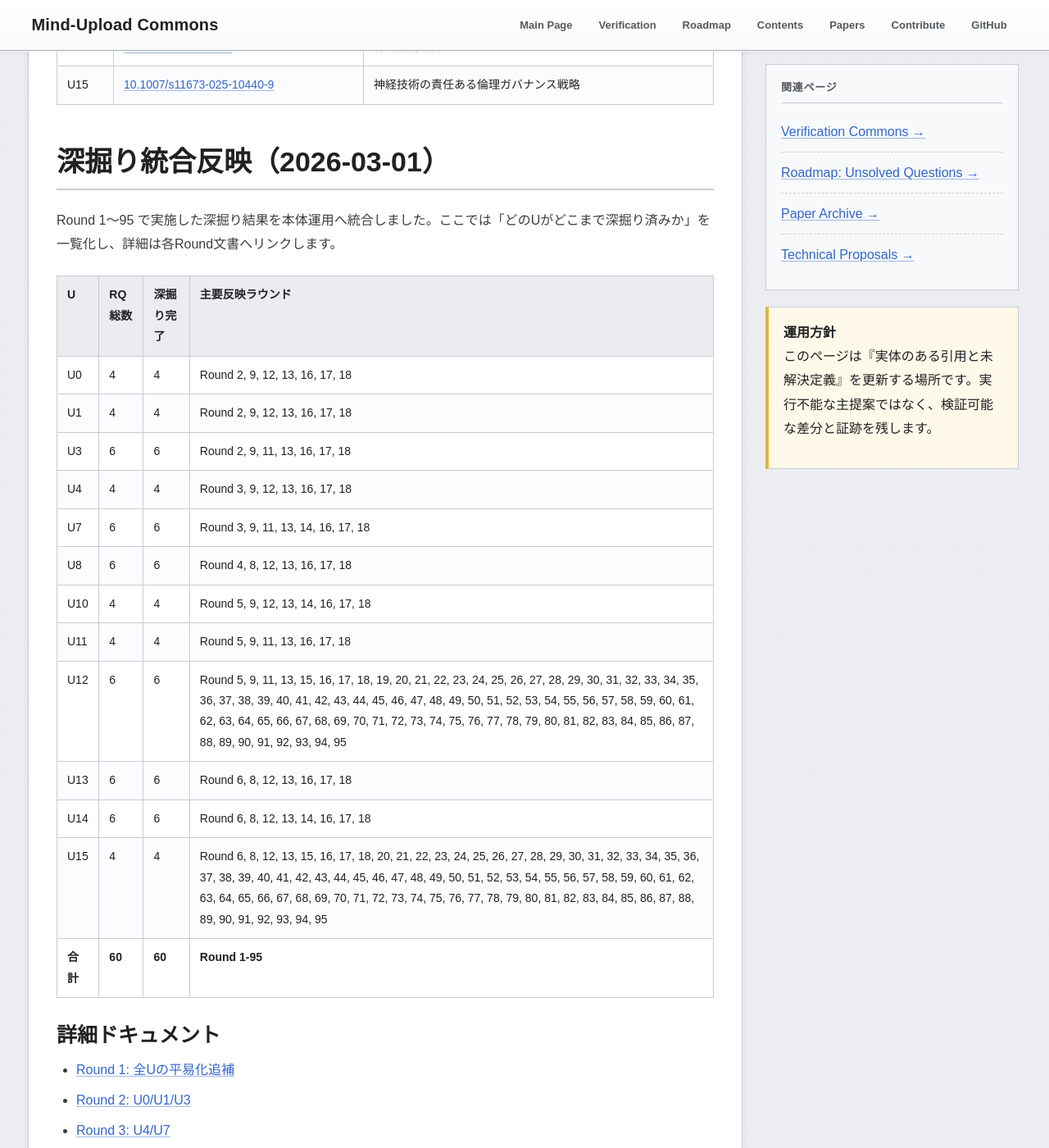
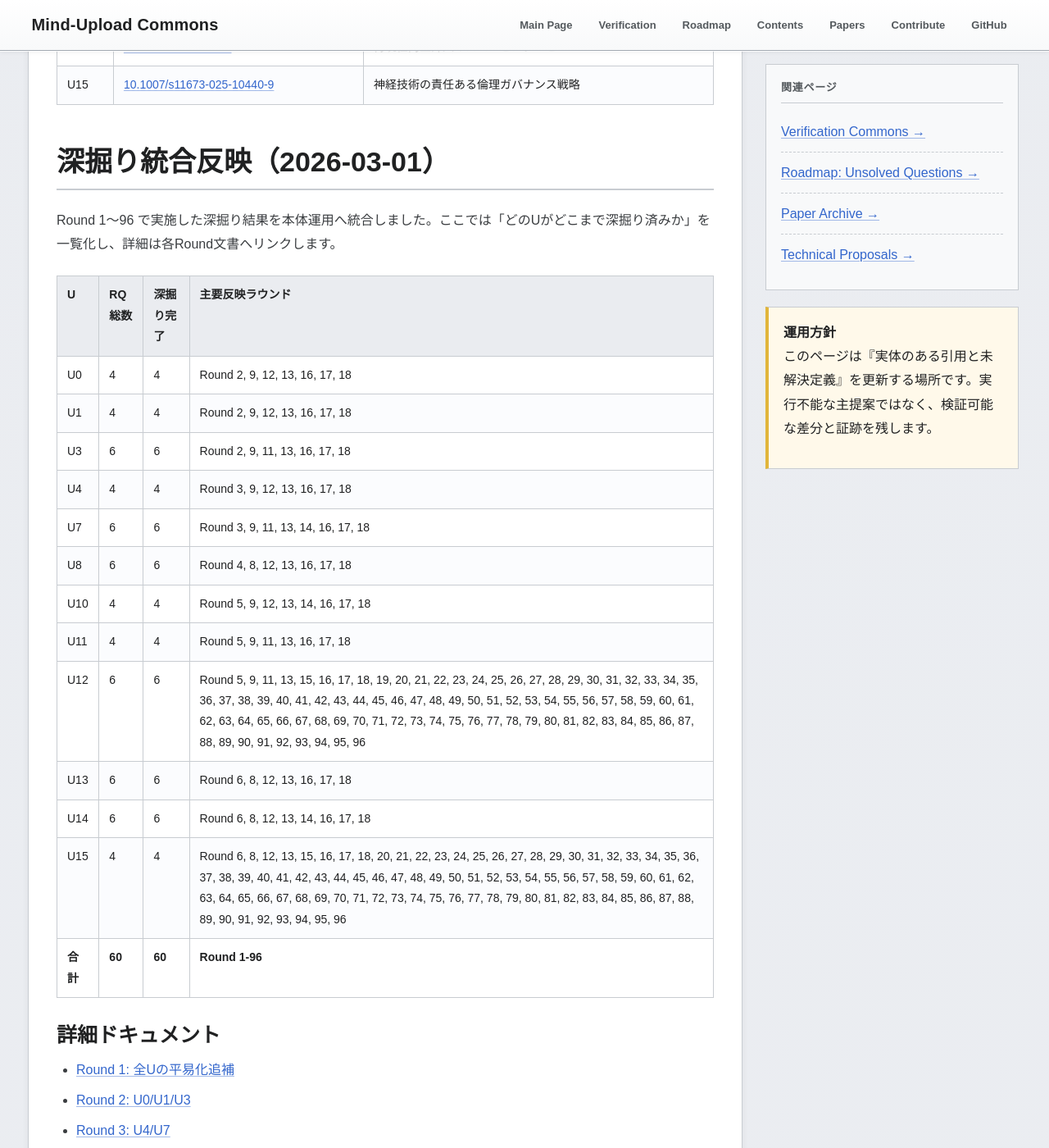
Before and after one commit to yasufumi-nakata/eegflow, a Jekyll site: the page built from research_harvest_50.md, in a window 1280 px wide and 1400 px high, scrolled down 6243 px. Shown: the whole window at 82% size. Built offline with Jekyll 4.4.1, drawn with Linux system fonts in a browser that asks for light colours; some of the changed text lies outside the part shown.

Commit message:
Add Round 96 follow-up reconnect reevaluation outcome ledger and reconnect gate

```diff
--- a/research_harvest_50.md
+++ b/research_harvest_50.md
@@ -156,7 +156,7 @@
 <section class="section" id="deepening-integration-20260301">
 <h2 class="section-title">深掘り統合反映（2026-03-01）</h2>
 <p>
-Round 1〜95 で実施した深掘り結果を本体運用へ統合しました。ここでは「どのUがどこまで深掘り済みか」を一覧化し、詳細は各Round文書へリンクします。
+Round 1〜96 で実施した深掘り結果を本体運用へ統合しました。ここでは「どのUがどこまで深掘り済みか」を一覧化し、詳細は各Round文書へリンクします。
 </p>
 <table class="data-table">
 <thead><tr><th>U</th><th>RQ総数</th><th>深掘り完了</th><th>主要反映ラウンド</th></tr></thead><tbody>
@@ -168,11 +168,11 @@
 <tr><td>U8</td><td>6</td><td>6</td><td>Round 4, 8, 12, 13, 16, 17, 18</td></tr>
 <tr><td>U10</td><td>4</td><td>4</td><td>Round 5, 9, 12, 13, 14, 16, 17, 18</td></tr>
 <tr><td>U11</td><td>4</td><td>4</td><td>Round 5, 9, 11, 13, 16, 17, 18</td></tr>
-<tr><td>U12</td><td>6</td><td>6</td><td>Round 5, 9, 11, 13, 15, 16, 17, 18, 19, 20, 21, 22, 23, 24, 25, 26, 27, 28, 29, 30, 31, 32, 33, 34, 35, 36, 37, 38, 39, 40, 41, 42, 43, 44, 45, 46, 47, 48, 49, 50, 51, 52, 53, 54, 55, 56, 57, 58, 59, 60, 61, 62, 63, 64, 65, 66, 67, 68, 69, 70, 71, 72, 73, 74, 75, 76, 77, 78, 79, 80, 81, 82, 83, 84, 85, 86, 87, 88, 89, 90, 91, 92, 93, 94, 95</td></tr>
+<tr><td>U12</td><td>6</td><td>6</td><td>Round 5, 9, 11, 13, 15, 16, 17, 18, 19, 20, 21, 22, 23, 24, 25, 26, 27, 28, 29, 30, 31, 32, 33, 34, 35, 36, 37, 38, 39, 40, 41, 42, 43, 44, 45, 46, 47, 48, 49, 50, 51, 52, 53, 54, 55, 56, 57, 58, 59, 60, 61, 62, 63, 64, 65, 66, 67, 68, 69, 70, 71, 72, 73, 74, 75, 76, 77, 78, 79, 80, 81, 82, 83, 84, 85, 86, 87, 88, 89, 90, 91, 92, 93, 94, 95, 96</td></tr>
 <tr><td>U13</td><td>6</td><td>6</td><td>Round 6, 8, 12, 13, 16, 17, 18</td></tr>
 <tr><td>U14</td><td>6</td><td>6</td><td>Round 6, 8, 12, 13, 14, 16, 17, 18</td></tr>
-<tr><td>U15</td><td>4</td><td>4</td><td>Round 6, 8, 12, 13, 15, 16, 17, 18, 20, 21, 22, 23, 24, 25, 26, 27, 28, 29, 30, 31, 32, 33, 34, 35, 36, 37, 38, 39, 40, 41, 42, 43, 44, 45, 46, 47, 48, 49, 50, 51, 52, 53, 54, 55, 56, 57, 58, 59, 60, 61, 62, 63, 64, 65, 66, 67, 68, 69, 70, 71, 72, 73, 74, 75, 76, 77, 78, 79, 80, 81, 82, 83, 84, 85, 86, 87, 88, 89, 90, 91, 92, 93, 94, 95</td></tr>
-<tr><td><strong>合計</strong></td><td><strong>60</strong></td><td><strong>60</strong></td><td><strong>Round 1-95</strong></td></tr>
+<tr><td>U15</td><td>4</td><td>4</td><td>Round 6, 8, 12, 13, 15, 16, 17, 18, 20, 21, 22, 23, 24, 25, 26, 27, 28, 29, 30, 31, 32, 33, 34, 35, 36, 37, 38, 39, 40, 41, 42, 43, 44, 45, 46, 47, 48, 49, 50, 51, 52, 53, 54, 55, 56, 57, 58, 59, 60, 61, 62, 63, 64, 65, 66, 67, 68, 69, 70, 71, 72, 73, 74, 75, 76, 77, 78, 79, 80, 81, 82, 83, 84, 85, 86, 87, 88, 89, 90, 91, 92, 93, 94, 95, 96</td></tr>
+<tr><td><strong>合計</strong></td><td><strong>60</strong></td><td><strong>60</strong></td><td><strong>Round 1-96</strong></td></tr>
 </tbody></table>
 
 <h3>詳細ドキュメント</h3>
@@ -272,6 +272,7 @@
 <li><a href="research_deepening_round93_2026-03-01.html">Round 93: フォローアップ再評価フォローアップ再接続結果台帳とフォローアップ監視再同期フォローアップ維持ゲート固定</a></li>
 <li><a href="research_deepening_round94_2026-03-01.html">Round 94: フォローアップ再評価フォローアップ安定化確認台帳とフォローアップ再接続フォローアップ再監視ゲート固定</a></li>
 <li><a href="research_deepening_round95_2026-03-01.html">Round 95: フォローアップ再接続フォローアップ再監視実行台帳とフォローアップ再接続フォローアップ再評価ゲート固定</a></li>
+<li><a href="research_deepening_round96_2026-03-01.html">Round 96: フォローアップ再接続フォローアップ再評価結果台帳とフォローアップ再接続フォローアップ監視再同期再接続ゲート固定</a></li>
 </ul>
 
 <h3>整合性監査（証跡）</h3>
@@ -843,6 +844,12 @@
 <a href="automation/rq_regulation_reentry_followup_reconnect_followup_reevaluation_gate_round95_2026-03-01.csv" target="_blank">rq_regulation_reentry_followup_reconnect_followup_reevaluation_gate_round95_2026-03-01.csv</a>（問い別フォローアップ再接続フォローアップ再評価ゲート）
 に記録しています。
 </p>
+<p class="small">
+Round 96 のフォローアップ再接続フォローアップ再評価結果台帳とフォローアップ再接続フォローアップ監視再同期再接続ゲート固定は
+<a href="automation/rq_regulation_reentry_followup_reconnect_followup_reevaluation_outcome_ledger_round96_2026-03-01.csv" target="_blank">rq_regulation_reentry_followup_reconnect_followup_reevaluation_outcome_ledger_round96_2026-03-01.csv</a>（問い別フォローアップ再接続フォローアップ再評価結果台帳）と
+<a href="automation/rq_regulation_reentry_followup_reconnect_followup_watch_resync_reconnect_gate_round96_2026-03-01.csv" target="_blank">rq_regulation_reentry_followup_reconnect_followup_watch_resync_reconnect_gate_round96_2026-03-01.csv</a>（問い別フォローアップ再接続フォローアップ監視再同期再接続ゲート）
+に記録しています。
+</p>
 </section>
 
 <section class="section" id="u0">
```
Also changed, not shown: automation/rq_regulation_reentry_followup_reconnect_followup_reevaluation_outcome_ledger_round96_2026-03-01.csv (added, +11 -0 lines), automation/rq_regulation_reentry_followup_reconnect_followup_watch_resync_reconnect_gate_round96_2026-03-01.csv (added, +11 -0 lines), research_deepening_continue_guide_2026-03-01.md (+6 -2 lines), research_deepening_round96_2026-03-01.md (added, +64 -0 lines).
